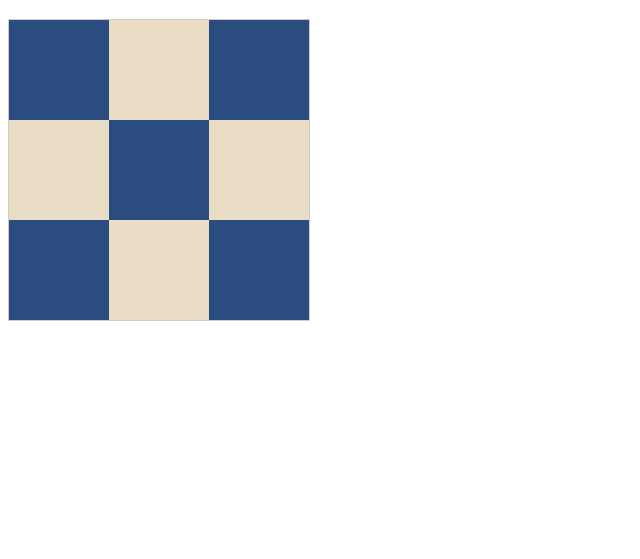
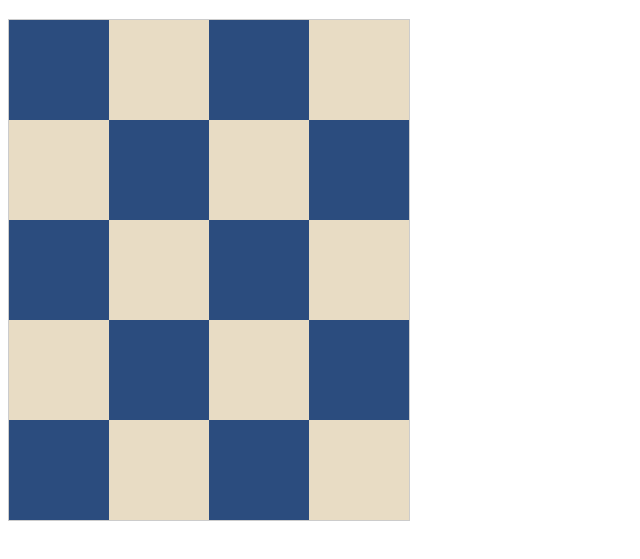
Before and after one commit to mjimmink-coder/quilt-designer, a plain HTML site: page index.html in a window 1280 px wide. Shown: the part 61-620 px from the top of the page, without its empty margins (0-640 px from the left). Drawn offline with Linux system fonts and the light colour scheme.

```diff
--- a/index.html
+++ b/index.html
@@ -12,8 +12,8 @@
     const svg = document.getElementById('quilt-canvas');
 
     // --- Adjustable settings ---
-    const rows = 3;
-    const cols = 3;
+    const rows = 5;
+    const cols = 4;
     const squareSize = 100; // px per patch
     const colorA = '#2b4c7e'; // dark blue
     const colorB = '#e8dcc4'; // cream
```
